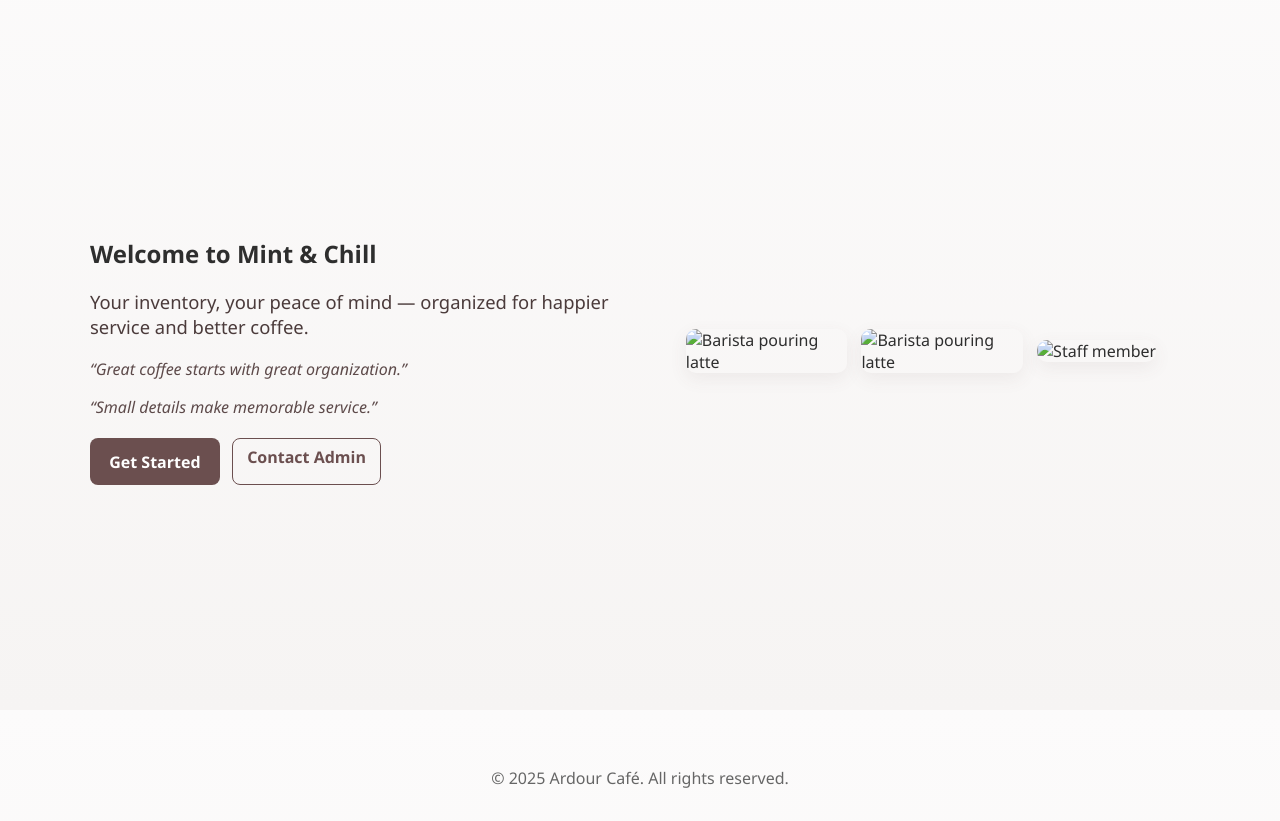
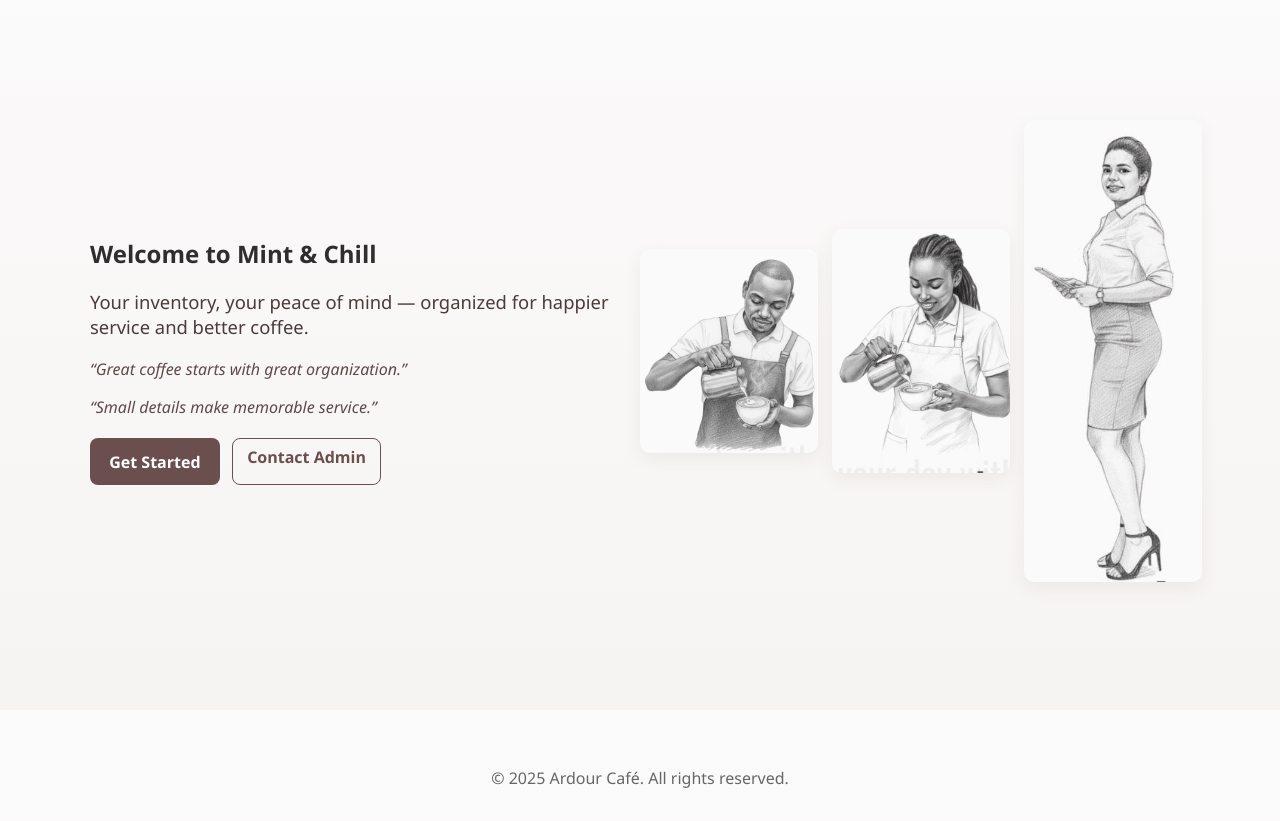
Before and after one commit to Najibenech/inventory, a website: page docs/index.html in a window 1280 px wide. Shown: the part 90-911 px from the top of the page. Drawn offline with Linux system fonts and the light colour scheme.

Commit message:
Update image paths to use absolute URLs

```diff
--- a/docs/index.html
+++ b/docs/index.html
@@ -11,7 +11,7 @@
 <body>
   <header class="site-header">
     <div class="brand">
-      <img src="ardour_cafe_inventory_system/assets/logo.jpg" alt="Ardour logo" class="logo" width="64" height="64"/>
+      <img src="/ardour_cafe_inventory_system/assets/logo.jpg" alt="Ardour logo" class="logo" width="64" height="64"/>
 
       <h1>ARDOUR CAFÉ INVENTORY SYTEM</h1>
     </div>
@@ -44,11 +44,11 @@
       </div>
       <div class="hero-right">
         <div class="gallery">
-          <img src="ardour_cafe_inventory_system/assets/barista-1.jpg" alt="Barista pouring latte"/>
+          <img src="/ardour_cafe_inventory_system/assets/barista-1.jpg" alt="Barista pouring latte"/>
 
-          <img src="ardour_cafe_inventory_system/assets/barista-2.jpg" alt="Barista pouring latte"/>
+          <img src="/ardour_cafe_inventory_system/assets/barista-2.jpg" alt="Barista pouring latte"/>
 
-          <img src="ardour_cafe_inventory_system/assets/staff-1.jpg" alt="Staff member"/>
+          <img src="/ardour_cafe_inventory_system/assets/staff-1.jpg" alt="Staff member"/>
         </div>
       </div>
 
```
